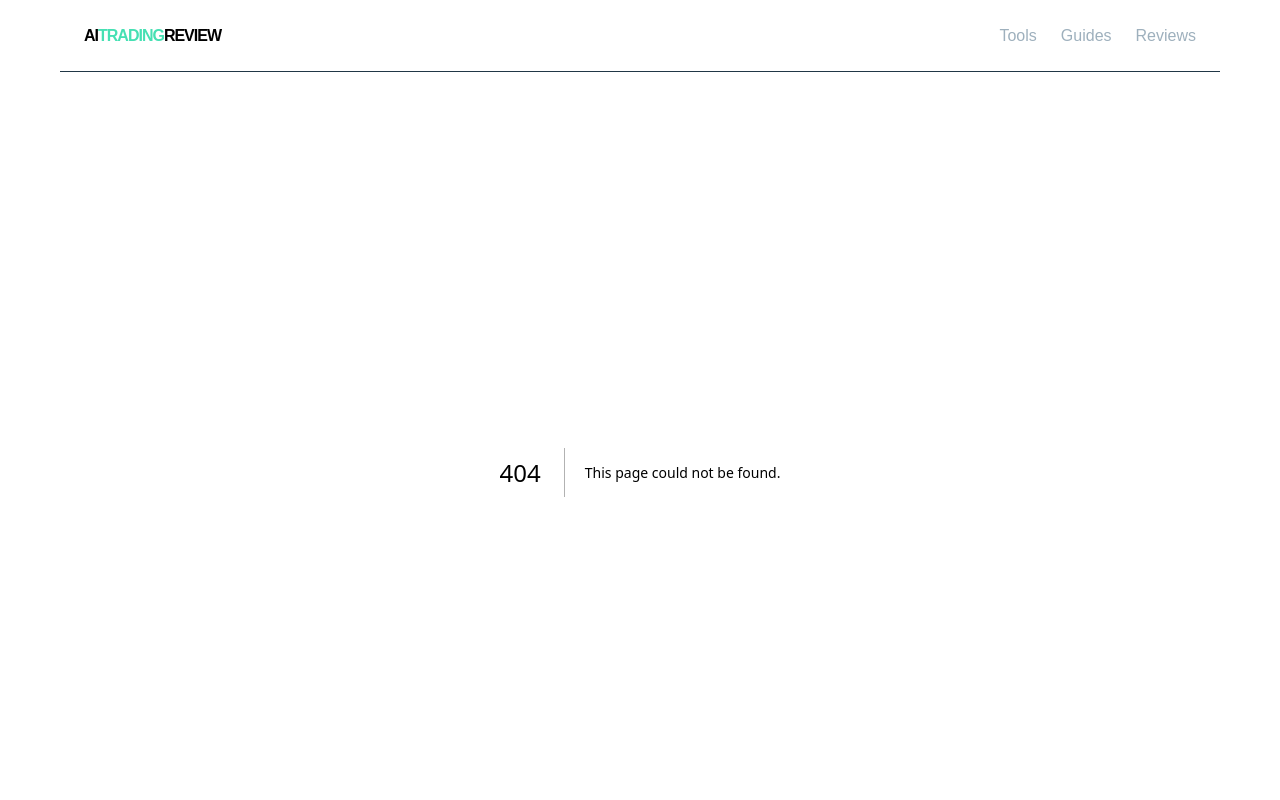
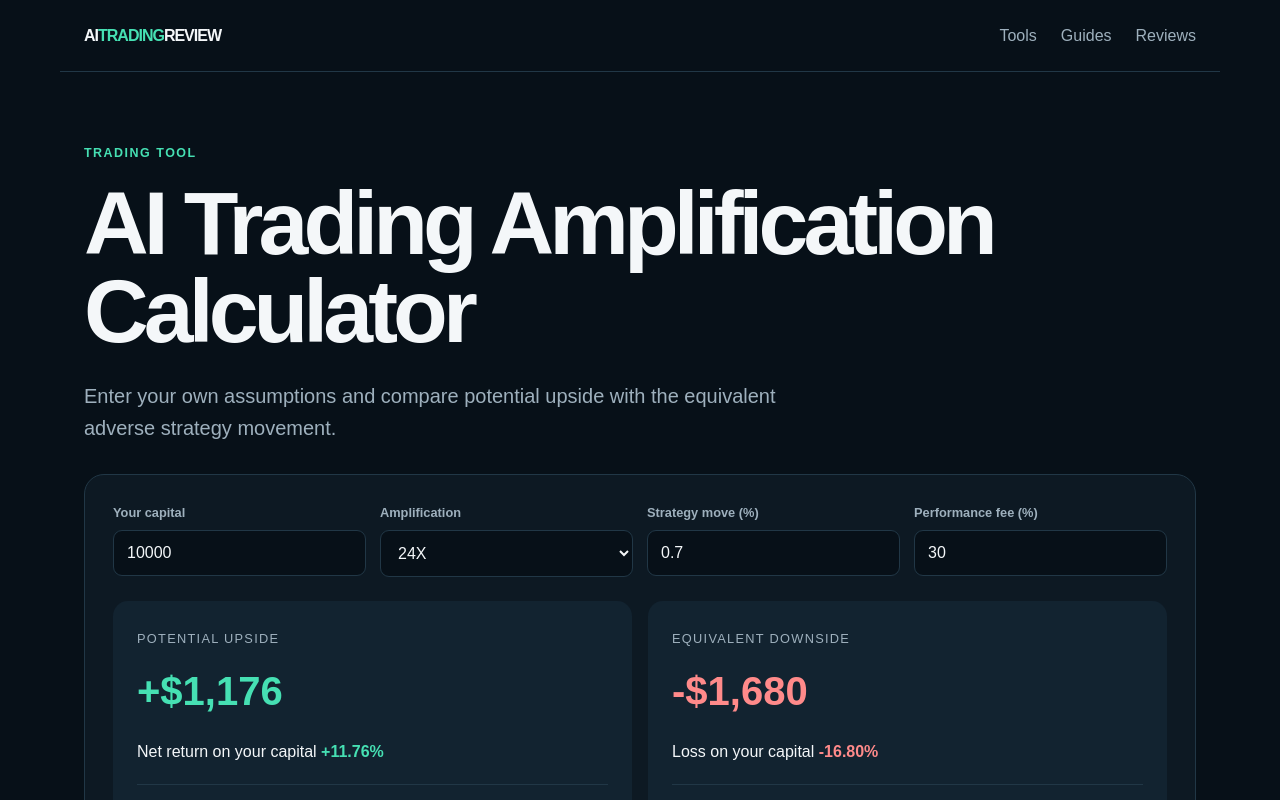
Before and after one commit to sverkercaron-sys/ai-trading-review, a Next.js app: page /tools/ai-trading-calculator in a window 1280 px wide. Before the commit this address had no page. Shown: the top 800 px of the page. Built offline with nearby package versions, Linux system fonts and the light colour scheme.

Commit message:
Add AI trading calculator page

```diff
--- /dev/null
+++ b/app/tools/ai-trading-calculator/page.tsx
@@ -0,0 +1,3 @@
+import type { Metadata } from 'next';import AmplificationCalculator from '@/components/AmplificationCalculator';
+export const metadata:Metadata={title:'AI Trading Calculator – Amplified Profit & Risk',description:'Calculate how trading capital amplification affects potential profit, performance fees, losses and drawdown recovery.'};
+export default function Page(){return <main><div className="eyebrow">Trading tool</div><h1 className="page-title">AI Trading Amplification Calculator</h1><p className="lead">Enter your own assumptions and compare potential upside with the equivalent adverse strategy movement.</p><AmplificationCalculator/><article className="content"><h2>How the calculator works</h2><p>Amplified capital equals your capital multiplied by the selected amplification. Gross profit is the amplified capital multiplied by the strategy move. On positive outcomes the selected performance fee is deducted. The downside card applies the same underlying move in the opposite direction without a performance fee.</p><h2>Why show profit and risk together?</h2><p>Amplification can make a modest underlying strategy return look large relative to personally contributed capital. The same mechanism also increases sensitivity to losses. Showing both sides prevents a profit projection from being mistaken for a forecast.</p><h2>Amplification is not the same as broker leverage</h2><p>Capital amplification describes the relationship between contributed capital and capital allocated under a programme. Broker leverage concerns the market exposure an account can support through margin. They can exist at different layers of the same trading setup.</p></article></main>}
```
